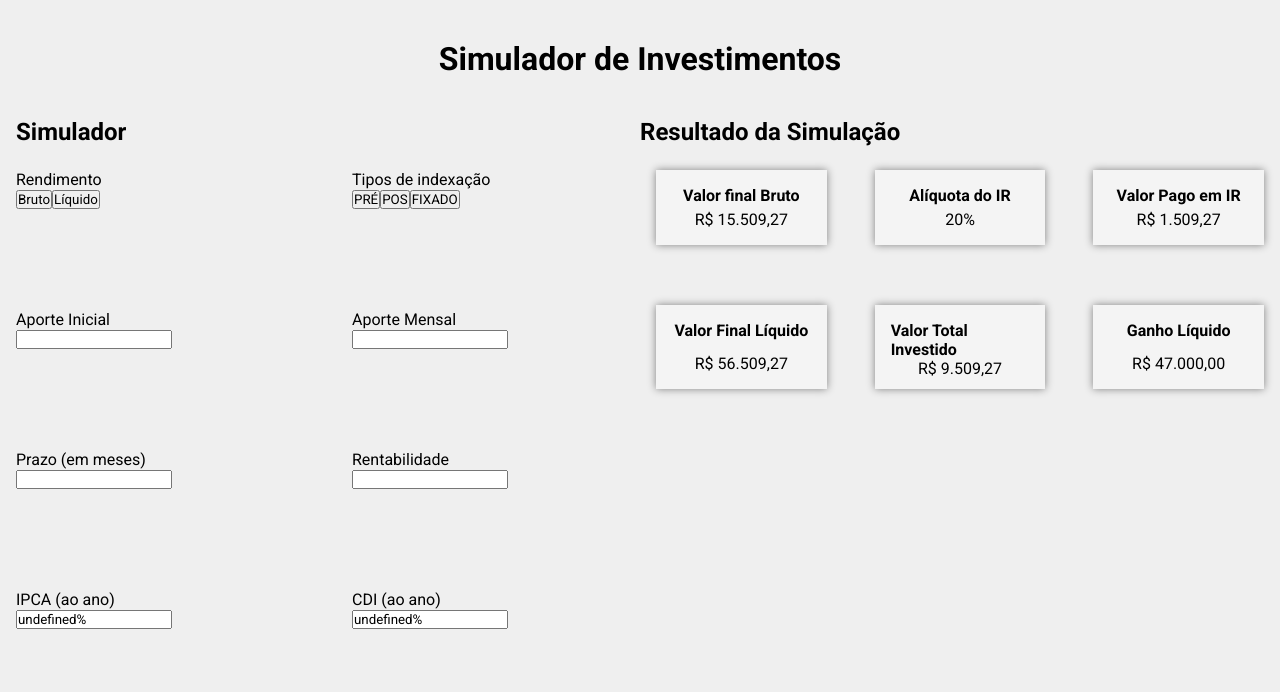
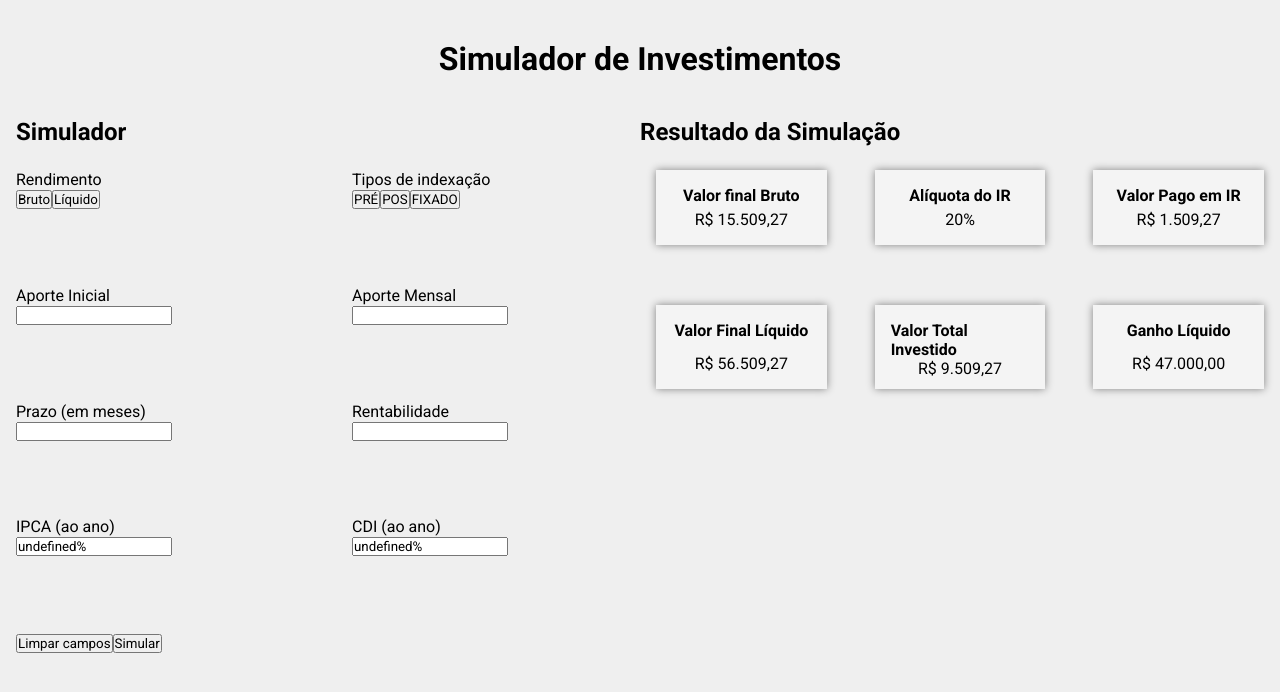
Before and after one commit to lineavelino/desafio-eqi-investimentos, a React (Vite) app: page / in a window 1280 px wide. Shown: the top 692 px of the page. Built offline with nearby package versions, Linux system fonts and the light colour scheme; no server answers.

Commit message:
Inserção botões simulador

```diff
--- a/src/components/Simulator/index.tsx
+++ b/src/components/Simulator/index.tsx
@@ -64,6 +64,11 @@ export function Simulator() {
                     CDI (ao ano)<br />
                     <input type="text" value={cdi?.valor + "%"} />
                 </label>
+
+                <div>
+                    <button type="submit">Limpar campos</button>
+                    <button type="submit">Simular</button>
+                </div>
             </form>
         </main>
     )
```
